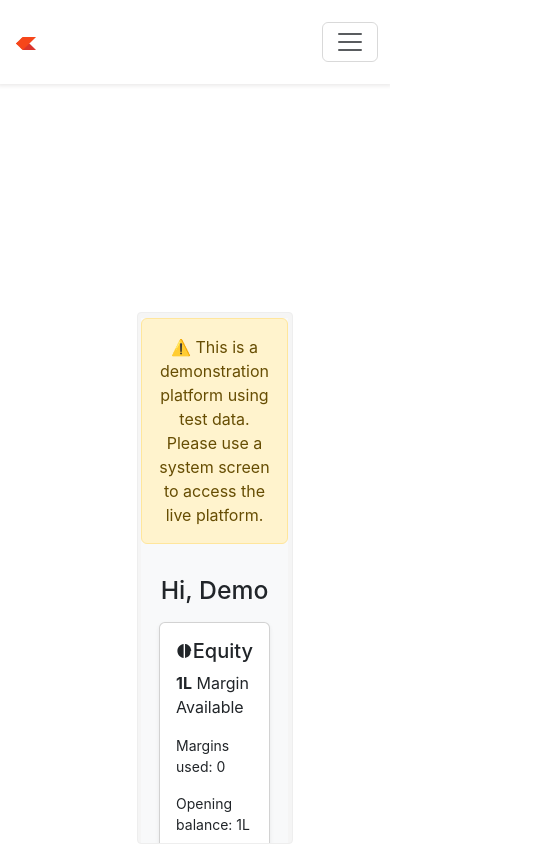
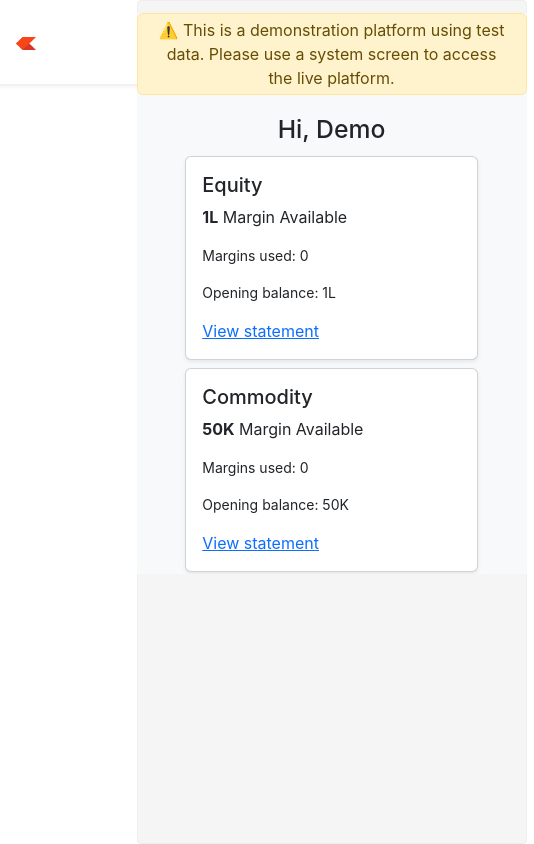
Before and after one commit to lalitrout/Zerodha-Clone, a React (Vite) app in the folder dashboard/: page / in a window 390 px wide. Shown: the whole page, 534 px wide, since content can reach past the window. Built offline with nearby package versions, Linux system fonts and the light colour scheme.

Commit message:
Fix: Remove nodemon for production

```diff
--- a/dashboard/src/components/Dashboard.css
+++ b/dashboard/src/components/Dashboard.css
@@ -1,6 +1,8 @@
-.container {
-    width: 100vw !important; /* Ensures full viewport width */
-    max-width: 100% !important;
-    margin: 0 auto; /* Centers if needed */
-    padding: 0 !important;
-  }
+.contain {
+  width: 100%;
+  height: 100vh;
+  display: flex;
+  flex-direction: column;
+  align-items: center;
+  justify-content: flex-start;
+}
--- a/dashboard/src/components/Dashboard.jsx
+++ b/dashboard/src/components/Dashboard.jsx
@@ -9,11 +9,12 @@ import Summary from "./Summary";
 import WatchList from "./WatchList";
 import { GeneralContextProvider } from "./GeneralContext";
 import MobileDashboard from "./MobileDashboard";
+import "./Dashboard.css";
 
 const Dashboard = () => {
   const navigate = useNavigate();
   const location = useLocation();
-  const [isSmallScreen, setIsSmallScreen] = useState(window.innerWidth < 768);
+  const [isSmallScreen, setIsSmallScreen] = useState(false);
 
   useEffect(() => {
     const handleResize = () => {
@@ -28,20 +29,17 @@ const Dashboard = () => {
     };
 
     window.addEventListener("resize", handleResize);
-
-    // Run once to check the initial screen size
-    handleResize();
+    handleResize(); // Check screen size on mount
 
     return () => {
       window.removeEventListener("resize", handleResize);
     };
-  }, [location.pathname, navigate]);
+  }, [location.pathname]);
 
   return (
+    <GeneralContextProvider>
       <div className={isSmallScreen ? "contain" : "dashboard-container"}>
-      <GeneralContextProvider>
         <WatchList />
-      </GeneralContextProvider>
         <div className="content">
           <Routes>
             <Route exact path="/" element={<Summary />} />
@@ -54,6 +52,7 @@ const Dashboard = () => {
           </Routes>
         </div>
       </div>
+    </GeneralContextProvider>
   );
 };
 
--- /dev/null
+++ b/dashboard/src/components/MobileDashboard.css
@@ -0,0 +1,9 @@
+.mobile-dashboard {
+    width: 100vw; /* Ensure full width */
+    min-height: 100vh;
+    display: flex;
+    flex-direction: column;
+    align-items: center;
+    background-color: #f8f9fa;
+    overflow-x: hidden;
+  }
--- a/dashboard/src/components/MobileDashboard.jsx
+++ b/dashboard/src/components/MobileDashboard.jsx
@@ -1,73 +1,37 @@
 import React from "react";
-import "bootstrap/dist/css/bootstrap.min.css"; // Bootstrap for styling
-
-// Inline SVG icons
-const ChartIcon = () => (
-  <svg
-    xmlns="http://www.w3.org/2000/svg"
-    width="24"
-    height="24"
-    viewBox="0 0 24 24"
-    fill="currentColor"
-  >
-    <path d="M13 2.05V22a9.97 9.97 0 0 0 8-9.95c0-5.18-3.95-9.45-8-10zM11 2.05C6.05 2.55 2 6.82 2 12s4.05 9.45 9 9.95V2.05zM22 12c0-5.18-3.95-9.45-8-10v10h8z" />
-  </svg>
-);
-
-const BoxIcon = () => (
-  <svg
-    xmlns="http://www.w3.org/2000/svg"
-    width="24"
-    height="24"
-    viewBox="0 0 24 24"
-    fill="currentColor"
-  >
-    <path d="M21 16.5V7.5l-9-5-9 5v9l9 5 9-5zM3.83 7L12 2.43 20.17 7H3.83zM12 21.5L4 17.5v-7l8 4.5V21.5zm1-7.5l8-4.5v7l-8 4.5V14z" />
-  </svg>
-);
+import "bootstrap/dist/css/bootstrap.min.css";
+import "./MobileDashboard.css"
 
 const MobileDashboard = () => {
   return (
-    <div className="mobile-dashboard vh-100 d-flex flex-column align-items-center bg-light">
+    <div className="mobile-dashboard min-vh-100 d-flex flex-column align-items-center bg-light">
       {/* Notification Banner */}
-      <div className="alert alert-warning text-center w-100">
+      <div className="alert alert-warning text-center w-100 py-1">
       ⚠️ This is a demonstration platform using test data. Please use a system screen to access the live platform.
       </div>
 
       {/* Welcome Text */}
-      <h2 className="mt-3">Hi, Demo</h2>
+      <h2 className="mt-1">Hi, Demo</h2>
 
       {/* Equity Card */}
-      <div className="card w-75 my-2 shadow-sm">
+      <div className="card w-75 my-1 shadow-sm">
         <div className="card-body">
-          <h5 className="card-title d-flex align-items-center">
-            <ChartIcon className="me-2" /> Equity
-          </h5>
-          <p className="card-text">
-            <strong>1L</strong> Margin Available
-          </p>
+          <h5 className="card-title">Equity</h5>
+          <p className="card-text"><strong>1L</strong> Margin Available</p>
           <p className="small">Margins used: 0</p>
           <p className="small">Opening balance: 1L</p>
-          <a href="#" className="text-primary">
-            View statement
-          </a>
+          <a href="#" className="text-primary">View statement</a>
         </div>
       </div>
 
       {/* Commodity Card */}
-      <div className="card w-75 my-2 shadow-sm">
+      <div className="card w-75 my-1 shadow-sm">
         <div className="card-body">
-          <h5 className="card-title d-flex align-items-center">
-            <BoxIcon className="me-2" /> Commodity
-          </h5>
-          <p className="card-text">
-            <strong>50K</strong> Margin Available
-          </p>
+          <h5 className="card-title">Commodity</h5>
+          <p className="card-text"><strong>50K</strong> Margin Available</p>
           <p className="small">Margins used: 0</p>
           <p className="small">Opening balance: 50K</p>
-          <a href="#" className="text-primary">
-            View statement
-          </a>
+          <a href="#" className="text-primary">View statement</a>
         </div>
       </div>
     </div>
```
Lines whose indentation alone changed are shown as unchanged.
